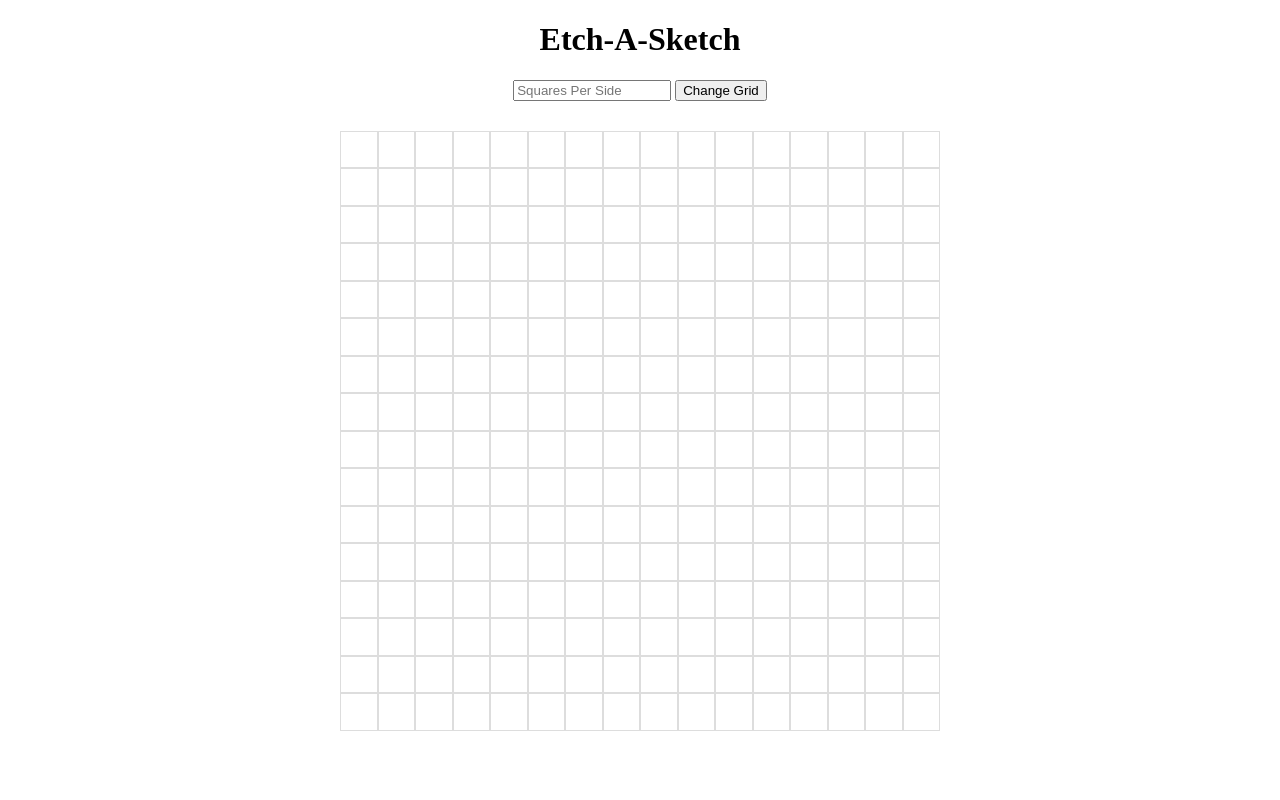
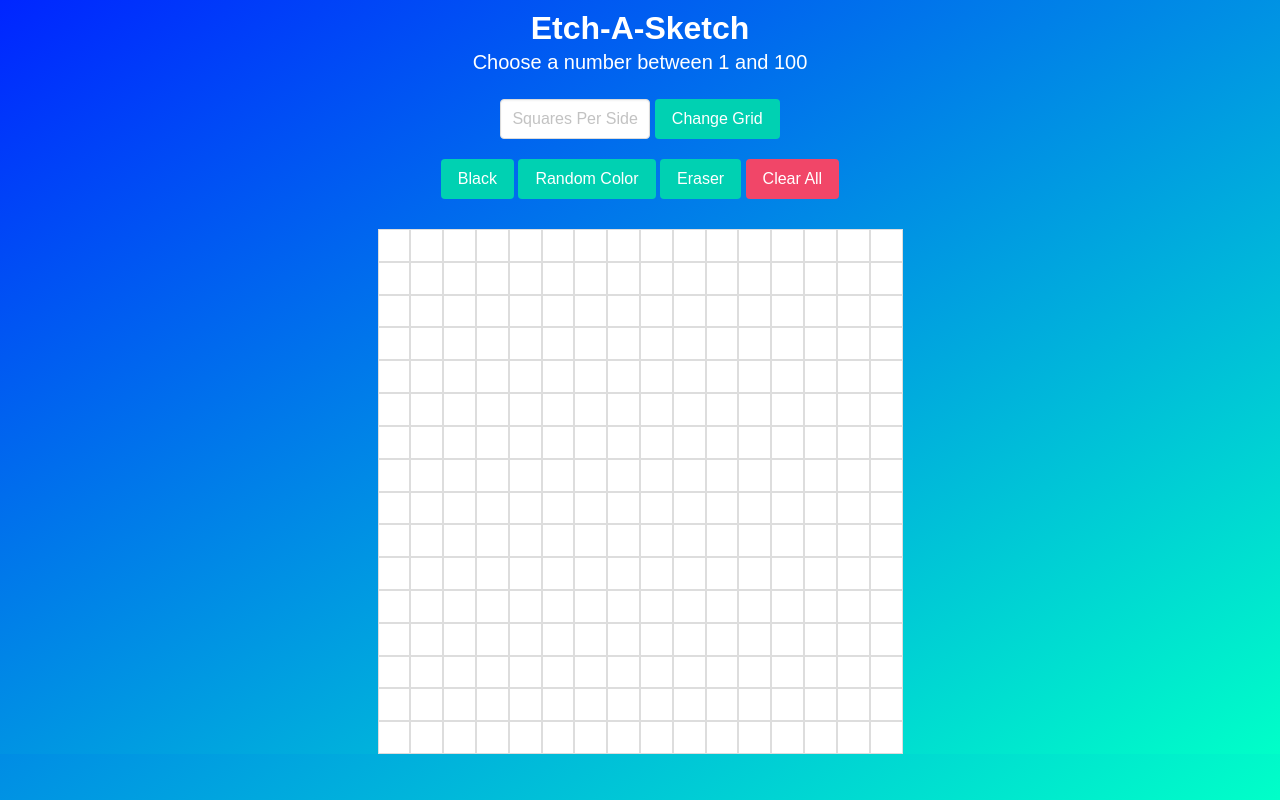
Before and after one commit to abmccoy17/Etch-A-Sketch, a plain HTML site: page index.html in a window 1280 px wide. Drawn offline with nearby package versions, Linux system fonts and the light colour scheme; a web font is replaced by a local one.

Commit message:
Second Commit

```diff
--- a/app.css
+++ b/app.css
@@ -1,5 +1,28 @@
 html, body {
+    min-height: 100%;
     text-align: center;
+    background-image: linear-gradient(to bottom right, rgb(0, 38, 255), rgb(0, 255, 200));
+    background-size: cover;
+    background-repeat: no-repeat;
+    font-family: 'Yusei Magic', sans-serif;
+}
+
+.title {
+  margin-top: 10px;
+  color: white;
+}
+
+.subtitle {
+  color: white;
+}
+
+button, input {
+  font-family: 'Yusei Magic', sans-serif;
+}
+
+#blackBtn, #rainbowBtn, #eraseBtn, #clearBtn {
+  margin-top: 20px;
+  margin-bottom: 20px;
 }
 
 :root {
@@ -11,10 +34,11 @@ html, body {
     display: grid;
     grid-template-rows: repeat(var(--grid-rows), 1fr);
     grid-template-columns: repeat(var(--grid-cols), 1fr);
-    max-width: 600px;
-    height: 600px;
+    width: 525px;
+    height: 525px;
     margin: auto;
-    margin-top: 30px;
+    margin-top: 10px;
+    margin-bottom: 15px;
 }
 
 #squaresInput {
@@ -22,7 +46,7 @@ html, body {
 }
 
 .grid-item {
-  padding: 8px;
   border: 1px solid #ddd;
   text-align: center;
+  background-color: white;
 }
--- a/app.js
+++ b/app.js
@@ -1,13 +1,30 @@
 const container = document.querySelector('#container');
 const squaresInput = document.querySelector('#squaresInput');
 const changeGridBtn = document.querySelector('#changeGridBtn');
+const blackBtn = document.querySelector('#blackBtn');
+const rainbowBtn = document.querySelector('#rainbowBtn');
+const eraseBtn = document.querySelector('#eraseBtn');
+const clearBtn = document.querySelector('#clearBtn');
 
-let currentInputValue = 0;
+let currentInputValue = 16;
 
-//Function to program the color of the shaded squares
-function shadeRows () {
+//Function to program the color of the shaded squares to black
+function shadeBlack () {
   container.addEventListener("mouseover", (e) => {
     e.target.style.backgroundColor = "black";
+  });
+}
+
+function shadeRainbow() {
+  container.addEventListener("mouseover", (e) => {
+    const randomColor = '#' + Math.floor(Math.random() * 16777215).toString(16);
+    e.target.style.backgroundColor = randomColor;
+  })
+}
+
+function eraseColor() {
+  container.addEventListener("mouseover", (e) => {
+    e.target.style.backgroundColor = "white";
   });
 }
 
@@ -22,18 +39,34 @@ function makeGrid(rows, cols, colorFunct) {
   }
 }
 //Inital function call to set up grid
-makeGrid(16, 16, shadeRows());
+makeGrid(16, 16, shadeBlack());
 
 //Event listener to change the layout of the grid
 changeGridBtn.addEventListener('click', () => {
   while (container.lastElementChild) {
     container.removeChild(container.lastElementChild);
   }
-  if (`${squaresInput.value}` >= 4 && `${squaresInput.value}` <= 33) {
-    makeGrid(`${squaresInput.value}`, `${squaresInput.value}`, shadeRows());
+  if (`${squaresInput.value}` <= 100 && `${squaresInput.value}` >= 1) {
+    makeGrid(`${squaresInput.value}`, `${squaresInput.value}`, shadeBlack());
     currentInputValue = parseInt(`${squaresInput.value}`);
   } else {
-    alert('Please enter a number larger than or equal to 4 or a number smaller than or equal to 33');
-    makeGrid(`${currentInputValue}`, `${currentInputValue}`, shadeRows());
+    alert("Please enter a number between 1 and 100");
+    makeGrid(`${currentInputValue}`, `${currentInputValue}`, shadeBlack());
   }
 });
+
+
+
+function clearColors() {
+  const gridItems = document.querySelectorAll(".grid-item");
+  console.log(gridItems);
+  for (item of gridItems) {
+      item.style.setProperty('background-color', 'white');
+  }
+  console.log(item.backgroundColor)
+}
+
+rainbowBtn.addEventListener('click', shadeRainbow);
+blackBtn.addEventListener('click', shadeBlack);
+eraseBtn.addEventListener('click', eraseColor);
+clearBtn.addEventListener('click', clearColors);
--- a/index.html
+++ b/index.html
@@ -4,12 +4,21 @@
     <meta charset="UTF-8">
     <meta name="viewport" content="width=device-width, initial-scale=1.0">
     <title>Etch-A-Sketch</title>
+    <link rel="stylesheet" href="https://cdn.jsdelivr.net/npm/bulma@0.9.1/css/bulma.min.css">
     <link rel="stylesheet" href="app.css">
+    <link rel="preconnect" href="https://fonts.gstatic.com">
+    <link href="https://fonts.googleapis.com/css2?family=Yusei+Magic&display=swap" rel="stylesheet">
 </head>
 <body>
-    <h1>Etch-A-Sketch</h1>
-        <input min="4" max="33" id="squaresInput" type="number" placeholder="Squares Per Side">
-        <button id="changeGridBtn">Change Grid</button>
+        <h1 class="title">Etch-A-Sketch</h1>
+        <h4 class="subtitle">Choose a number between 1 and 100</h4>
+        <input class="input" min="1" max="100" id="squaresInput" type="text" placeholder="Squares Per Side">
+        <button class="button is-primary" id="changeGridBtn">Change Grid</button>
+        </br>
+        <button class="button is-primary" id="blackBtn">Black</button>
+        <button class="button is-primary" id="rainbowBtn">Random Color</button>
+        <button class="button is-primary" id="eraseBtn">Eraser</button>
+        <button class="button is-danger" id="clearBtn">Clear All</button>
     <div id="container">
 
     </div>
```
